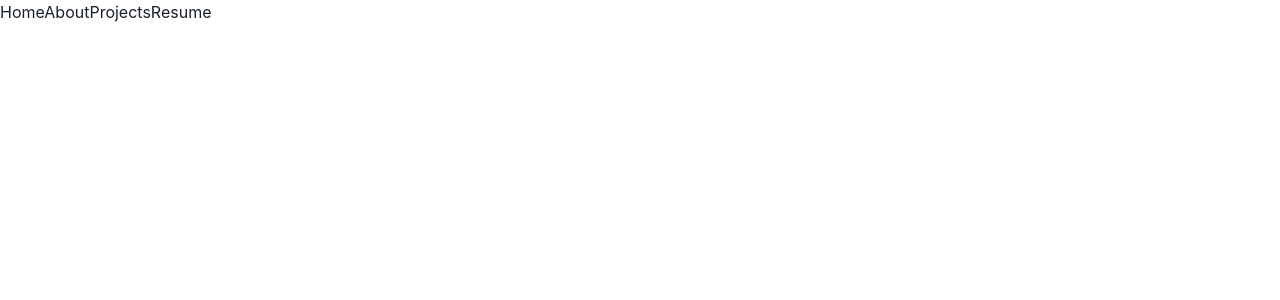
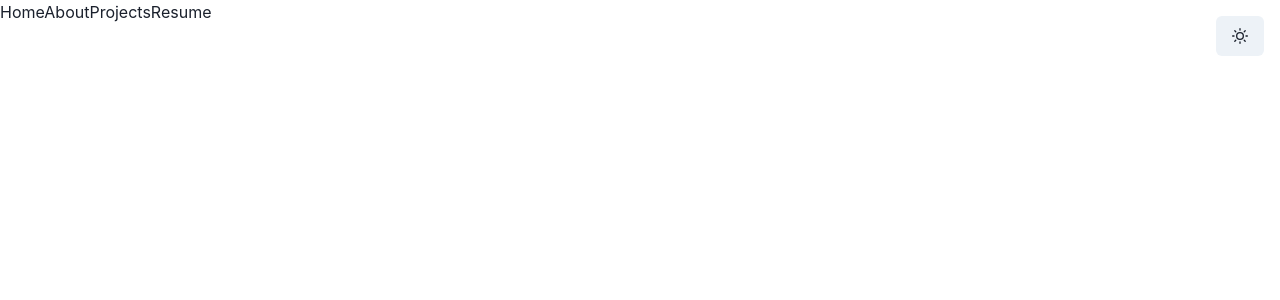
Before and after one commit to matthew-08/My_Portfolio, a React (Vite) app: page / in a window 1280 px wide. Shown: the top 300 px of the page. Built offline with nearby package versions, Linux system fonts and the light colour scheme.

Commit message:
Added toggle color mode

```diff
--- a/package.json
+++ b/package.json
@@ -23,6 +23,7 @@
   "devDependencies": {
     "@types/react": "^18.0.27",
     "@types/react-dom": "^18.0.10",
+    "@types/uuid": "^9.0.1",
     "@typescript-eslint/eslint-plugin": "^5.54.0",
     "@typescript-eslint/parser": "^5.54.0",
     "@vitejs/plugin-react": "^3.1.0",
--- a/src/components/Navbar.tsx
+++ b/src/components/Navbar.tsx
@@ -2,6 +2,7 @@ import React from 'react';
 import { HStack, List, ListItem } from '@chakra-ui/react';
 import { NavLink } from 'react-router-dom';
 import { v4 as uuid } from 'uuid';
+import ToggleColorMode from './ToggleColorMode';
 
 const navOptions = [
   {
@@ -34,6 +35,7 @@ function Navbar() {
           );
         })}
       </List>
+      <ToggleColorMode />
     </HStack>
   );
 }
--- /dev/null
+++ b/src/components/ToggleColorMode.tsx
@@ -0,0 +1,20 @@
+import { SunIcon, MoonIcon } from '@chakra-ui/icons';
+import { Button, useColorMode } from '@chakra-ui/react';
+import React from 'react';
+
+function ToggleColorMode() {
+  const { colorMode, toggleColorMode } = useColorMode();
+  return (
+    <Button
+      position="absolute"
+      top="0"
+      right="0"
+      margin="1rem"
+      onClick={() => toggleColorMode()}
+    >
+      {colorMode === 'dark' ? <MoonIcon /> : <SunIcon />}
+    </Button>
+  );
+}
+
+export default ToggleColorMode;
```
Also changed, not shown: 1 other file (tests, documents, lock files or other folders).
